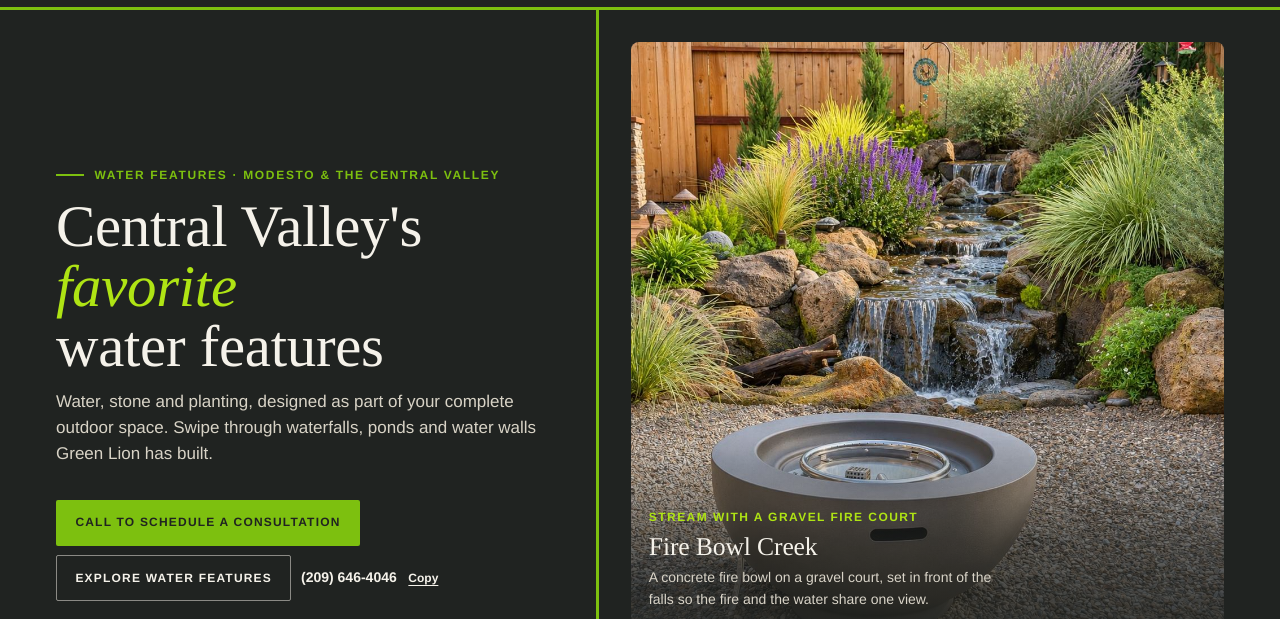
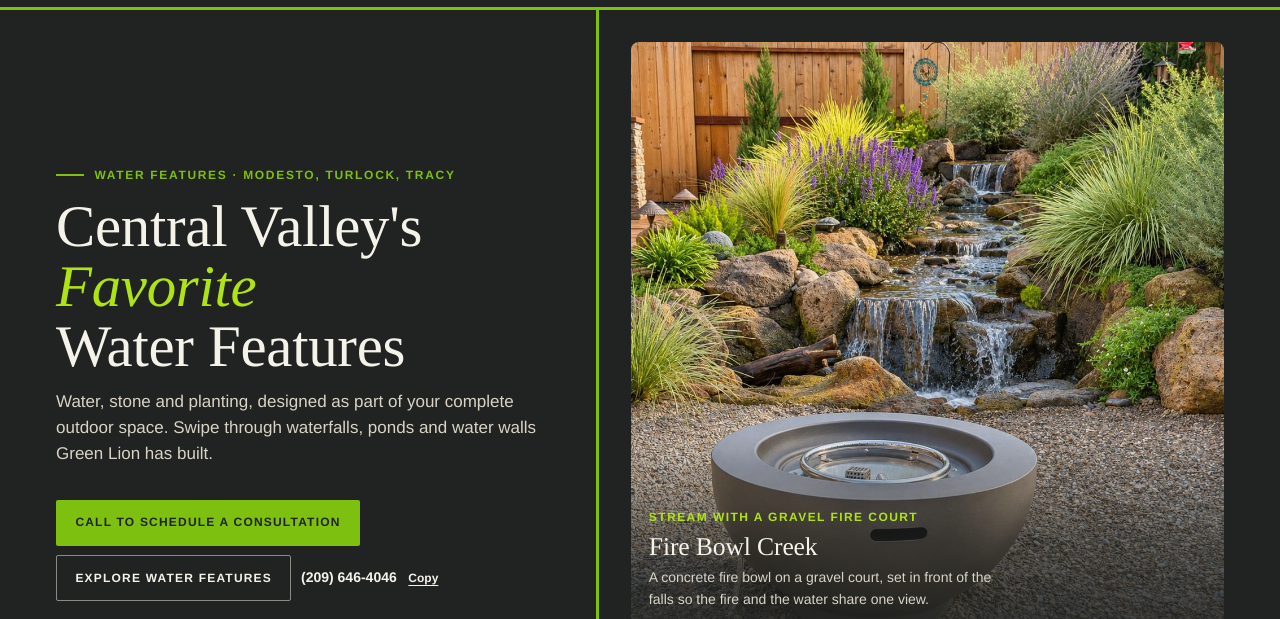
Before and after one commit to joshgreenlion07/Website-Main, a plain HTML site: page index.html in a window 1280 px wide. Shown: the part 177-796 px from the top of the page. Drawn offline with nearby package versions, Linux system fonts and the light colour scheme.

Commit message:
Title-case the hero headline and list Modesto, Turlock, Tracy
The headline reads "Central Valley's Favorite Water Features" and the
eyebrow above it reads "Water features · Modesto, Turlock, Tracy", as
the owner asked on Nov 20, 2026.

Co-Authored-By: Claude Opus 5.5 <noreply@anthropic.com>
Claude-Session: https://claude.ai/code/session_01EEqr6CuKGd9bWy7rRPRsUs

```diff
--- a/index.html
+++ b/index.html
@@ -462,8 +462,8 @@ dialog::backdrop { background: rgba(32, 35, 33, .65); }
     <div class="hero on-dark">
       <div class="wrap hero-split">
         <div class="hero-copy">
-        <p class="eyebrow on-dark">Water features · Modesto &amp; the Central Valley</p>
-        <h1>Central Valley's <em class="accent">favorite</em> water features</h1>
+        <p class="eyebrow on-dark">Water features · Modesto, Turlock, Tracy</p>
+        <h1>Central Valley's <em class="accent">Favorite</em> Water Features</h1>
         <p class="lede">Water, stone and planting, designed as part of your complete outdoor space. Swipe through waterfalls, ponds and water walls Green Lion has built.</p>
         <div class="hero-cta">
           <div style="display:grid;gap:.4rem">
```
Also changed, not shown: 1 other file.
